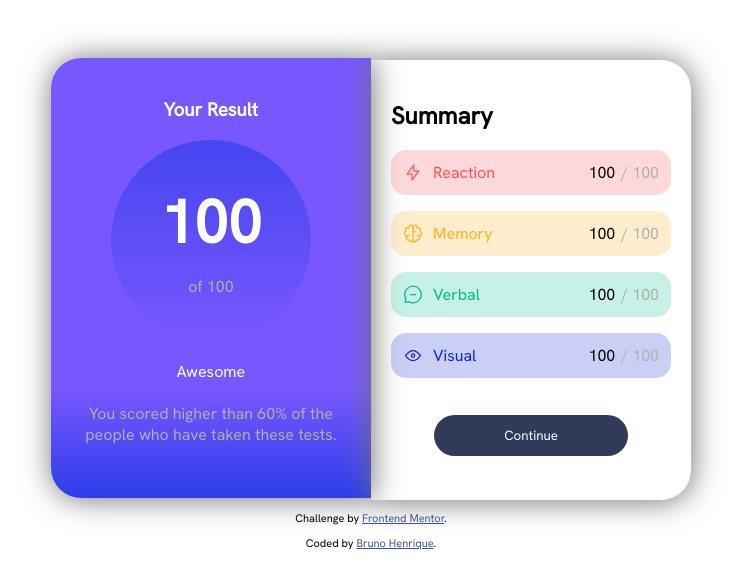
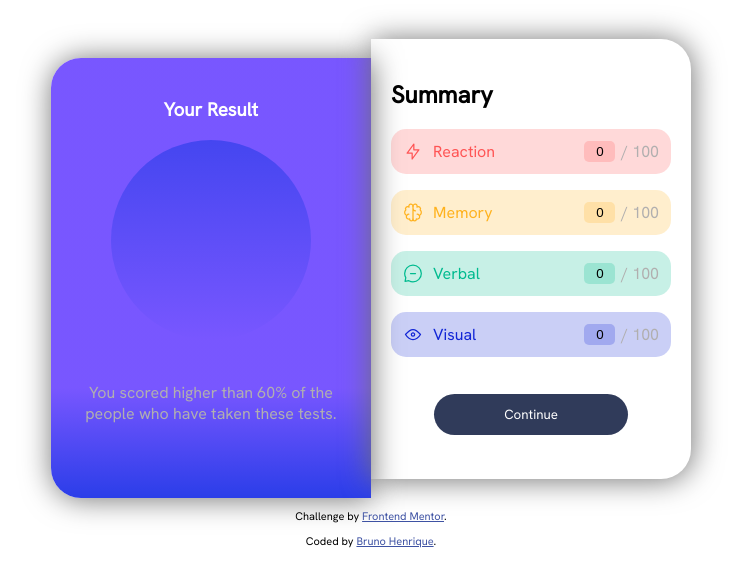
Before and after one commit to Brunozo2042/Summary, a plain HTML site: page index.html in a window 1280 px wide. Shown: the whole page, without its empty margins (269-1012 px from the left). Drawn offline with Linux system fonts and the light colour scheme.

Commit message:
Arquivos atualizados

```diff
--- a/index.html
+++ b/index.html
@@ -29,7 +29,7 @@
             </div>
         </div>
         <br>
-        <div id="status" class="colorWhite">Great</div>
+        <div id="status" class="colorWhite"></div>
         <br>
         <div class="colorGray">
             You scored higher than <div id="percent">65%</div> of the people who have taken these tests.
@@ -47,7 +47,7 @@
                     <div style="color:#FF5555">Reaction</div>
                 </div>
                 <div class="values">
-                    <div id="ResReaction"></div>
+                    <input id="ResReaction" value="0" ></input>
                     <div class="colorGray"> / 100 </div>
                 </div>
             </div>
@@ -59,7 +59,7 @@
                     <div style="color:#FFB21E">Memory</div>
                 </div>
                 <div class="values">
-                    <div id="ResMemory"></div>
+                    <input id="ResMemory" value="0"></input>
                     <div class="colorGray">/ 100 </div>
                 </div>
             </div>
@@ -71,7 +71,7 @@
                     <div style="color:#00BB8F">Verbal</div>
                 </div>
                 <div class="values">
-                    <div id="ResVerbal"></div>
+                    <input id="ResVerbal" value="0"></input>
                     <div class="colorGray">/ 100 </div>
                 </div>
             </div>
@@ -83,7 +83,7 @@
                     <div style="color:#1125D6">Visual</div>
                 </div>
                 <div class="values">
-                    <div id="ResVisual"></div>
+                    <input id="ResVisual" value="0"></input>
                     <div class="colorGray">/ 100 </div>
                 </div>
             </div>
@@ -91,7 +91,7 @@
 
         <br>
 
-        <input type="button" value="Continue">
+        <input type="button" value="Continue" onclick="GeraDados()">
 
     </div>
     <div class="attribution">
--- a/script.js
+++ b/script.js
@@ -1,24 +1,4 @@
-let categories = [
-	{
-		category: "Reaction",
-		score: 100,
-		icon: "./assets/images/icon-reaction.svg"
-	},
-	{
-		category: "Memory",
-		score: 100,
-		icon: "./assets/images/icon-memory.svg"
-	},
-	{
-		category: "Verbal",
-		score: 100,
-		icon: "./assets/images/icon-verbal.svg"
-	},
-	{
-		category: "Visual",
-		score: 100,
-		icon: "./assets/images/icon-visual.svg"
-	},
+let categories =[
 	{
 		percent: "60%"
 	}
@@ -31,23 +11,20 @@ let ResVis = document.getElementById("ResVisual");
 let avarage = document.getElementById("avarage");
 let percent = document.getElementById("percent");
 let inf = document.querySelector("#status");
+let content = document.getElementById("content")
+
+function GeraDados(){
+
+	let sum = 0
 
 
-ResRe.innerHTML = categories[0].score
-ResMe.innerHTML = categories[1].score
-ResVe.innerHTML = categories[2].score
-ResVis.innerHTML = categories[3].score
-
-let soma = 0
-
-for (let i = 0; i < 4; i++) {
-	soma += categories[i].score
+	sum = parseInt(ResRe.value) + parseInt(ResMe.value) + parseInt(ResVe.value) + parseInt(ResVis.value)
 	console.log(soma)
-}
-
-let media = Math.round(soma / 4)
+	let media = Math.round(sum / 4)
 
 	avarage.innerHTML = media
+
+	content.style.display = "block"
 
 	console.log(media)
 
@@ -60,5 +37,6 @@ if (media >= 0 && media <= 25) {
 	} else if (media > 75 && media <= 100) {
 		inf.innerHTML = "Awesome"
 	}
+}
 
-percent.innerHTML = categories[4].percent
+percent.innerHTML = categories[0].percent
--- a/style.css
+++ b/style.css
@@ -92,6 +92,10 @@ img{
     color: white;
 }
 
+#content{
+    display: none;
+}
+
 
 #Reaction{
     background-color: #ff555538;
@@ -133,16 +137,36 @@ li{
 
 #ResReaction{
     margin-right: 6px;
+    width: 27px;
+    background-color: #ff555538;
+    border-radius: 5px;
+    border: none;
+    text-align: center;
 }
 
 #ResMemory{
     margin-right: 6px;
+    width: 27px;
+    background-color: #FFB21E38;
+    border-radius: 5px;
+    border: none;
+    text-align: center;
 }
 
 #ResVerbal{
     margin-right: 6px;
+    width: 27px;
+    background-color: #00BB8F38;
+    border-radius: 5px;
+    border: none;
+    text-align: center;
 }
 
 #ResVisual{
     margin-right: 6px;
+    width: 27px;
+    background-color: #1125D638;
+    border-radius: 5px;
+    border: none;
+    text-align: center;
 }
```
Also changed, not shown: 1 other file. Lines whose indentation alone changed are shown as unchanged.
